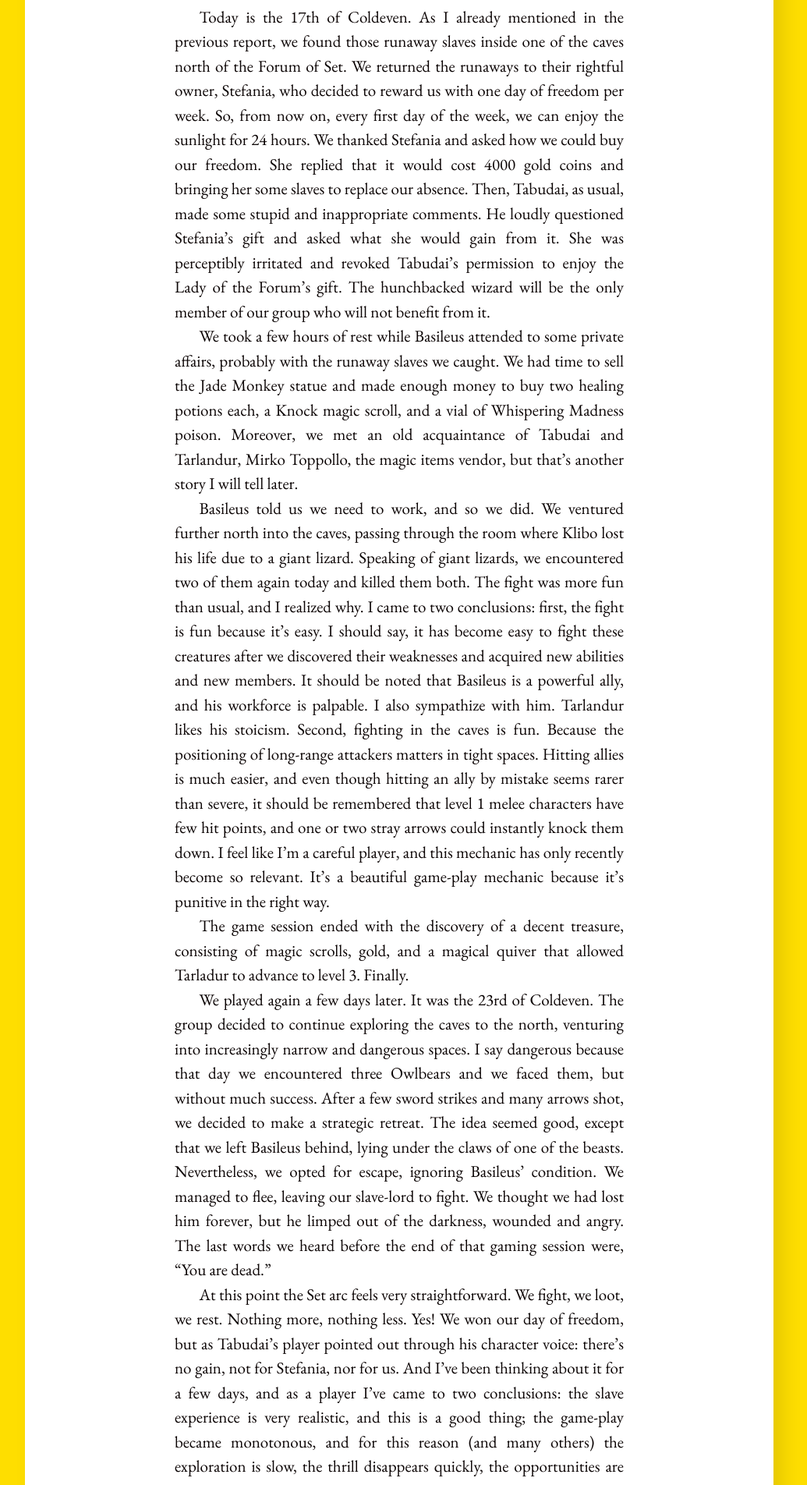
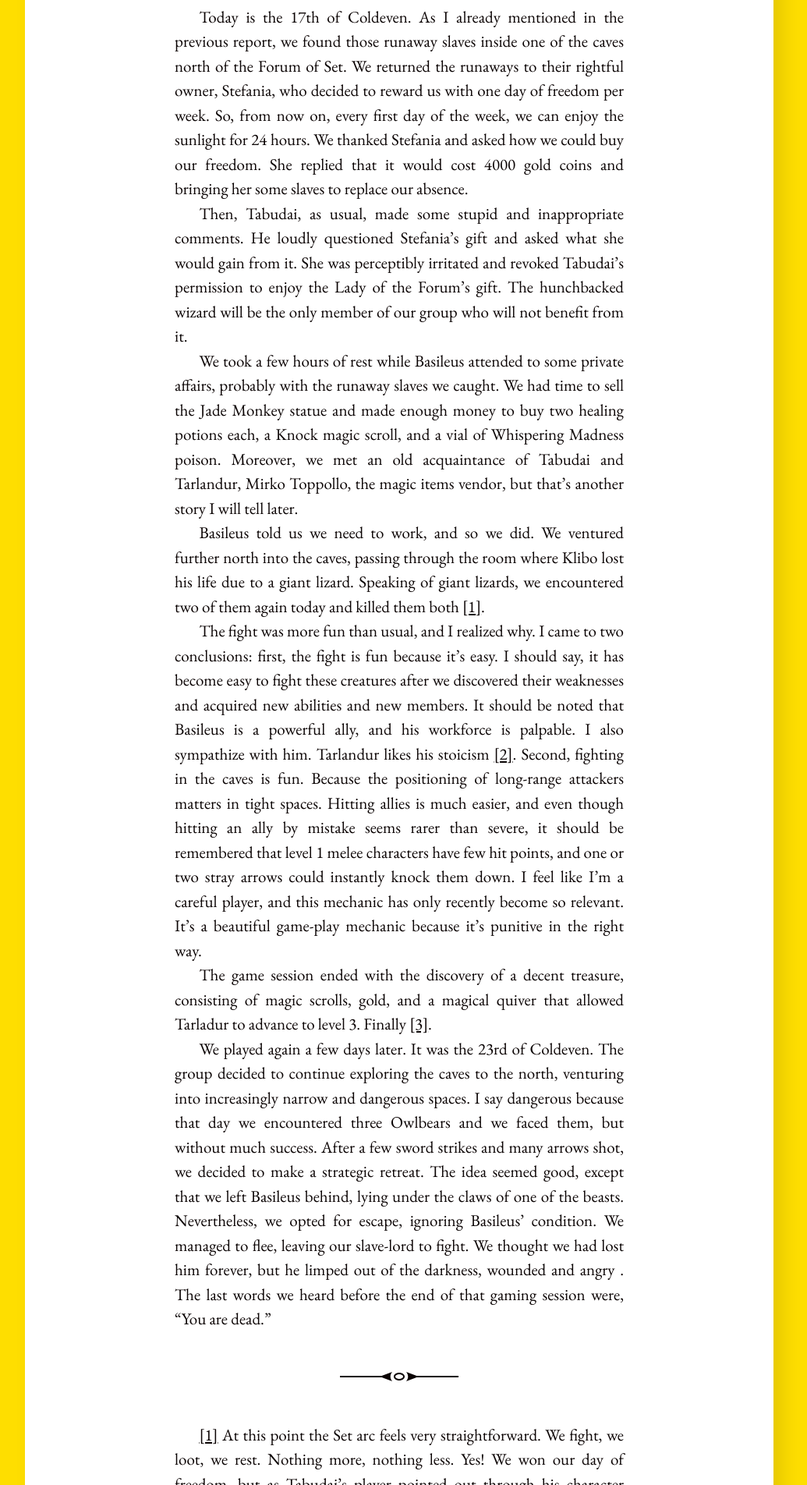
Before and after one commit to InexistentThirdChimera/InexistentThirdChimera.github.io, a Jekyll site: the page built from _posts/2023-04-25-player-report-6-and-7;-Doom-And-Gloom-(from-lionbeak-campaign).md, in a window 1280 px wide. Shown: the part 628-2532 px from the top of the page at 78% size, without its empty margins (128-1163 px from the left). Built offline with Jekyll 4.4.1, drawn with Linux system fonts in a browser that asks for light colours; some of the changed text lies outside the part shown.

Commit message:
added 1-2-3 comment points

```diff
--- a/_posts/2023-04-25-player-report-6-and-7;-Doom-And-Gloom-(from-lionbeak-campaign).md
+++ b/_posts/2023-04-25-player-report-6-and-7;-Doom-And-Gloom-(from-lionbeak-campaign).md
@@ -38,25 +38,38 @@ layout: post
 
 Slaves to Set arc reached a watershed.
 
-Today is the 17th of Coldeven. As I already mentioned in the previous report, we found those runaway slaves inside one of the caves north of the Forum of Set. We returned the runaways to their rightful owner, Stefania, who decided to reward us with one day of freedom per week. So, from now on, every first day of the week, we can enjoy the sunlight for 24 hours. We thanked Stefania and asked how we could buy our freedom. She replied that it would cost 4000 gold coins and bringing her some slaves to replace our absence. Then, Tabudai, as usual, made some stupid and inappropriate comments. He loudly questioned Stefania's gift and asked what she would gain from it. She was perceptibly irritated and revoked Tabudai's permission to enjoy the Lady of the Forum's gift. The hunchbacked wizard will be the only member of our group who will not benefit from it.
+Today is the 17th of Coldeven. As I already mentioned in the previous report, we found those runaway slaves inside one of the caves north of the Forum of Set. We returned the runaways to their rightful owner, Stefania, who decided to reward us with one day of freedom per week. So, from now on, every first day of the week, we can enjoy the sunlight for 24 hours. We thanked Stefania and asked how we could buy our freedom. She replied that it would cost 4000 gold coins and bringing her some slaves to replace our absence.
+
+Then, Tabudai, as usual, made some stupid and inappropriate comments. He loudly questioned Stefania's gift and asked what she would gain from it. She was perceptibly irritated and revoked Tabudai's permission to enjoy the Lady of the Forum's gift. The hunchbacked wizard will be the only member of our group who will not benefit from it.
 
 We took a few hours of rest while Basileus attended to some private affairs, probably with the runaway slaves we caught. We had time to sell the Jade Monkey statue and made enough money to buy two healing potions each, a Knock magic scroll, and a vial of Whispering Madness poison. Moreover, we met an old acquaintance of Tabudai and Tarlandur, Mirko Toppollo, the magic items vendor, but that's another story I will tell later.
 
-Basileus told us we need to work, and so we did. We ventured further north into the caves, passing through the room where Klibo lost his life due to a giant lizard. Speaking of giant lizards, we encountered two of them again today and killed them both. The fight was more fun than usual, and I realized why. I came to two conclusions: first, the fight is fun because it's easy. I should say, it has become easy to fight these creatures after we discovered their weaknesses and acquired new abilities and new members. It should be noted that Basileus is a powerful ally, and his workforce is palpable. I also sympathize with him. Tarlandur likes his stoicism. Second, fighting in the caves is fun. Because the positioning of long-range attackers matters in tight spaces. Hitting allies is much easier, and even though hitting an ally by mistake seems rarer than severe, it should be remembered that level 1 melee characters have few hit points, and one or two stray arrows could instantly knock them down. I feel like I'm a careful player, and this mechanic has only recently become so relevant. It's a beautiful game-play mechanic because it's punitive in the right way.
+Basileus told us we need to work, and so we did. We ventured further north into the caves, passing through the room where Klibo lost his life due to a giant lizard. Speaking of giant lizards, we encountered two of them again today and killed them both <a name="nf1"><sup>[[1]](#fn1)</sup><a>.
 
-The game session ended with the discovery of a decent treasure, consisting of magic scrolls, gold, and a magical quiver that allowed Tarladur to advance to level 3. Finally.
+The fight was more fun than usual, and I realized why. I came to two conclusions: first, the fight is fun because it's easy. I should say, it has become easy to fight these creatures after we discovered their weaknesses and acquired new abilities and new members. It should be noted that Basileus is a powerful ally, and his workforce is palpable. I also sympathize with him. Tarlandur likes his stoicism <a name="nf2"><sup>[[2]](#fn2)</sup><a>. Second, fighting in the caves is fun. Because the positioning of long-range attackers matters in tight spaces. Hitting allies is much easier, and even though hitting an ally by mistake seems rarer than severe, it should be remembered that level 1 melee characters have few hit points, and one or two stray arrows could instantly knock them down. I feel like I'm a careful player, and this mechanic has only recently become so relevant. It's a beautiful game-play mechanic because it's punitive in the right way.
 
-We played again a few days later. It was the 23rd of Coldeven. The group decided to continue exploring the caves to the north, venturing into increasingly narrow and dangerous spaces. I say dangerous because that day we encountered three Owlbears and we faced them, but without much success. After a few sword strikes and many arrows shot, we decided to make a strategic retreat. The idea seemed good, except that we left Basileus behind, lying under the claws of one of the beasts. Nevertheless, we opted for escape, ignoring Basileus' condition. We managed to flee, leaving our slave-lord to fight. We thought we had lost him forever, but he limped out of the darkness, wounded and angry. The last words we heard before the end of that gaming session were, "You are dead."
+The game session ended with the discovery of a decent treasure, consisting of magic scrolls, gold, and a magical quiver that allowed Tarladur to advance to level 3. Finally <a name="nf3"><sup>[[3]](#fn3)</sup><a>.
 
-At this point the Set arc feels very straightforward. We fight, we loot, we rest. Nothing more, nothing less. Yes! We won our day of freedom, but as Tabudai's player pointed out through his character voice: there's no gain, not for Stefania, nor for us. And I've been thinking about it for a few days, and as a player I've came to two conclusions: the slave experience is very realistic, and this is a good thing; the game-play became monotonous, and for this reason (and many others) the exploration is slow, the thrill disappears quickly, the opportunities are few. The chapter of Set is gloomy and dark one.
+We played again a few days later. It was the 23rd of Coldeven. The group decided to continue exploring the caves to the north, venturing into increasingly narrow and dangerous spaces. I say dangerous because that day we encountered three Owlbears and we faced them, but without much success. After a few sword strikes and many arrows shot, we decided to make a strategic retreat. The idea seemed good, except that we left Basileus behind, lying under the claws of one of the beasts. Nevertheless, we opted for escape, ignoring Basileus' condition. We managed to flee, leaving our slave-lord to fight. We thought we had lost him forever, but he limped out of the darkness, wounded and angry . The last words we heard before the end of that gaming session were, "You are dead."
+
+---
+
+<a name="fn1">[[1]](#nf1)</a> At this point the Set arc feels very straightforward. We fight, we loot, we rest. Nothing more, nothing less. Yes! We won our day of freedom, but as Tabudai's player pointed out through his character voice: there's no gain, not for Stefania, nor for us. And I've been thinking about it for a few days, and as a player I've came to two conclusions: the slave experience is very realistic, and this is a good thing; the game-play became monotonous, and for this reason (and many others) the exploration is slow, the thrill disappears quickly, the opportunities are few. The chapter of Set is gloomy and dark one.
+
 Should it be like that? As a player with a long-sighted gaze I would say yes. The slave experience should be a trauma, making life-or -death decisions should be very hard, especially when we are under "trial".
 
-Let's talk about Basileus, Stefania's right hand. He is an inconsistent character in his reasoning and decision-making. It is often up to us to prod him, goad him, and encourage him to take notice of a situation. I perceive him as a rather passive character, more like a guard than a slave-driving leader. If each of us is worth 4000 pieces of gold and we are treated as high-ranking slaves (a very rare type of slave in the Forum of Set), I do not see why he should not warn us of dangers we might face - like Owlbears. He would risk losing twelve thousand gold coins in just a few seconds, as well as his own life.
+<a name="fn2">[[2]](#nf2)</a> Let's talk about Basileus, Stefania's right hand. He is an inconsistent character in his reasoning and decision-making. It is often up to us to prod him, goad him, and encourage him to take notice of a situation. I perceive him as a rather passive character, more like a guard than a slave-driving leader. If each of us is worth 4000 pieces of gold and we are treated as high-ranking slaves (a very rare type of slave in the Forum of Set), I do not see why he should not warn us of dangers we might face - like Owlbears. He would risk losing twelve thousand gold coins in just a few seconds, as well as his own life.
+
 Speaking of inconsistency, a few weeks ago he told us to flee from a hidden area of the caves, but today, knowing that we were facing an overwhelmingly difficult challenge, yet he did not stop us. Additionally, we asked Basileus if he could find us a slaughter-slave (although Tabudai was morally and ethically opposed) so that we could replace Klibo in battle. The Forum of Set is teeming with slaves, yet Basileus did not find even one that we could use as described above. The DM rolled a die to decide whether Basileus would find a slave or not. Naturally, the die roll was negative.
+
 Basileus is a well-defined, stoic character, and his figure is powerful and well-drawn, but sometimes the logic behind his behavior leaves something to be desired.
+
 I know it's part of the game-play that some NPCs must behave as NPCs, but they often feel "locked", as you can't extrapolate too much information from them. It just occurred to me that when an NPC is plotting against us, or behaves badly towards us, it feels more realistic, as if he/she was more inclined to show his/her emotions and character. I would like to have genuine, realistic, fruitful interactions with NPCs when I play and old-school RPG.
+
 I also believe that my observations might be superficial, due to the lack of NPCs encounters, or simply because our group is good at instigating people (see: Tabudai), or because we are not the main characters of this world and many NPCs that we met along the road were actually indifferent towards us.
-Last but not least: I've been thinking about this a lot, probably since our first OSR RPG, Barrowmaze. Our characters are in a constant gold-experience starvation. Our exploration process is slow, but constant. We dwell into the deepest corners of the dungeon, we slay what is slay-able,
+
+
+<a name="fn3">[[3]](#nf3)</a> Last but not least: I've been thinking about this a lot, probably since our first OSR RPG, Barrowmaze. Our characters are in a constant gold-experience starvation. Our exploration process is slow, but constant. We dwell into the deepest corners of the dungeon, we slay what is slay-able,
 we loot what is loot-able. Yet treasure and gold are nowhere to see. My brother, who recently started DMing Castle Xyntillan acknowledged me that his players are not much faster then we are, yet their character levels are raising and raising. Now, I’m not mad about, or in discomfort, I’m just curious. If finding treasures is a result of the exploration of the unexplored dungeon holes, and our pace of exploration is decent, then what explains our lack of success here?
 Probably we are not doing enough, or maybe we always choose to play empty dungeons campaigns. I’m almost sure that the true reason is the first I’ve mentioned.
 I don’t know about you reader, but we prefer to explore with caution, evading death when it’s in our control. Silver and gold will be more tasty, when looted with good strategies.
```
